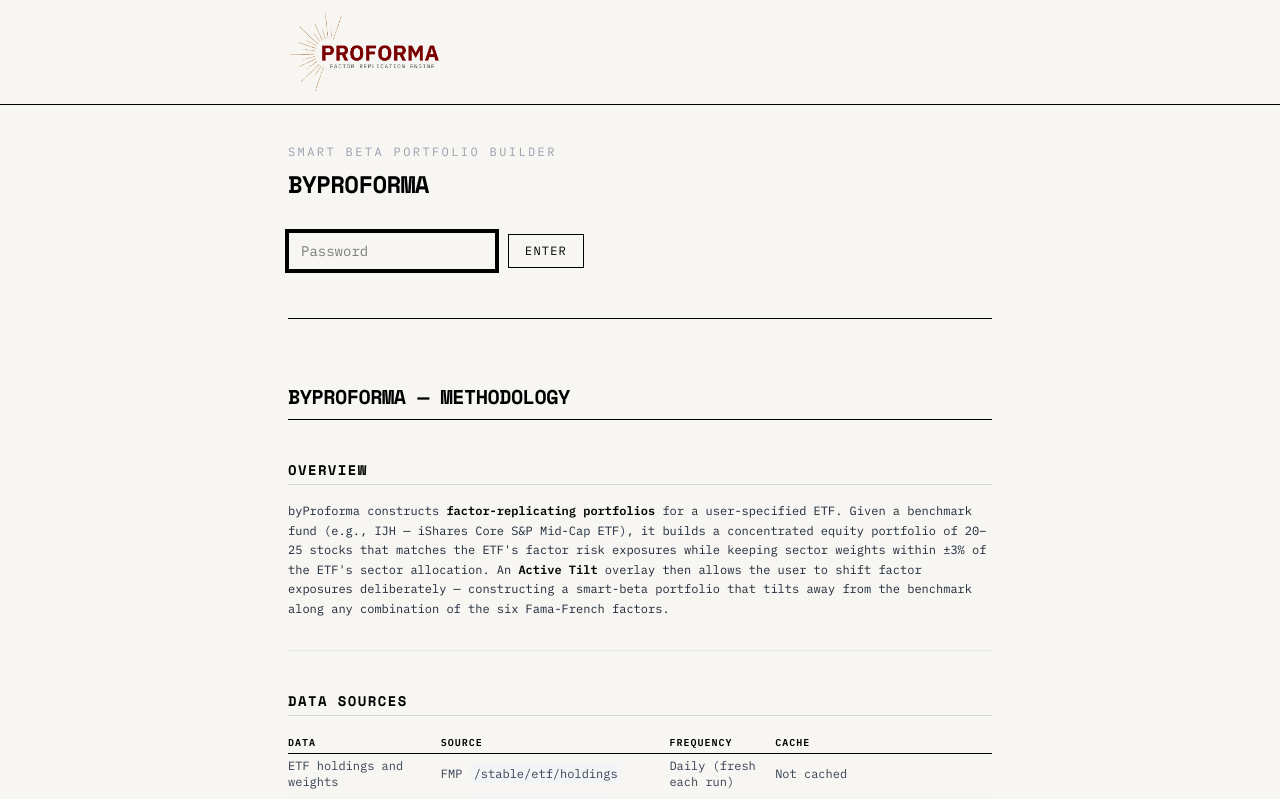
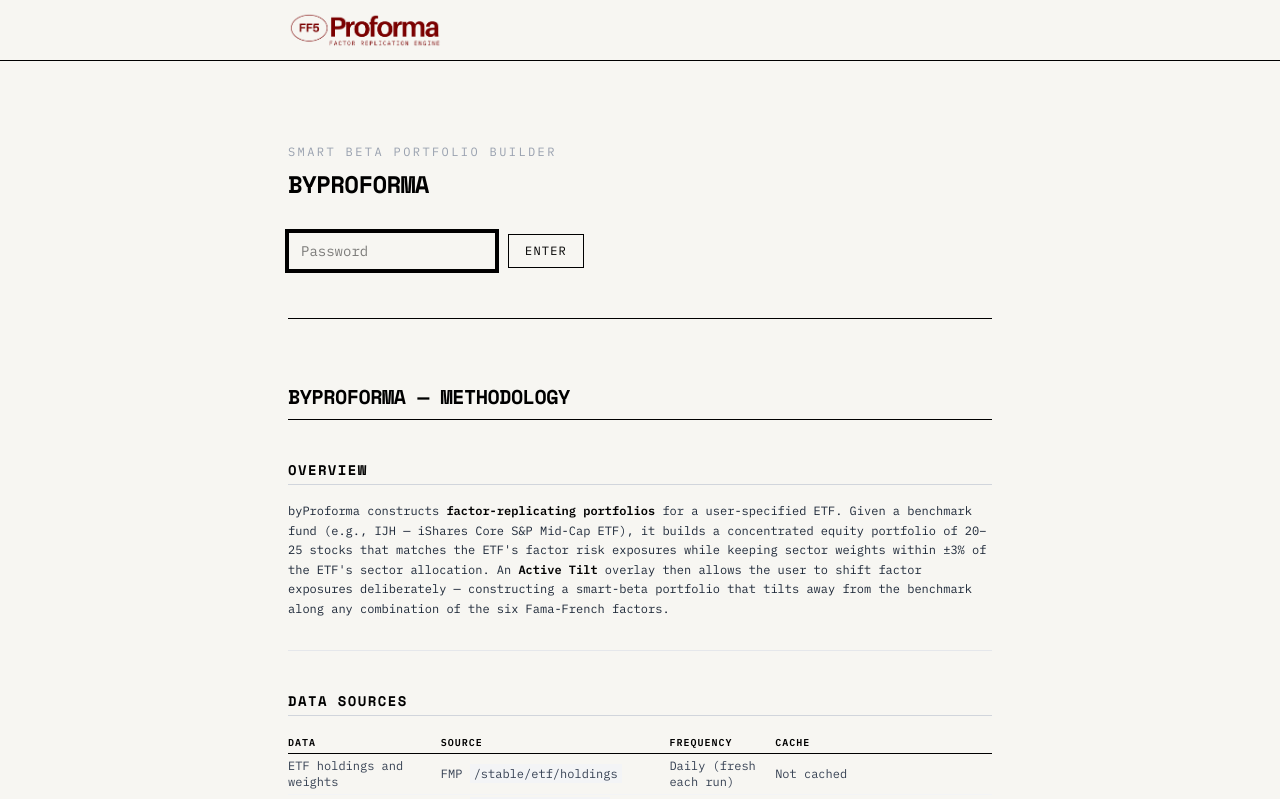
Before and after one commit to postagrarian/byproforma, a Next.js app in the folder web/: page /login in a window 1280 px wide. Shown: the top 799 px of the page. Built offline with nearby package versions, Linux system fonts and the light colour scheme.

Commit message:
Replace logo with Proforma-2 — crop to 654×153 content bounds

```diff
--- a/web/app/login/LoginClient.tsx
+++ b/web/app/login/LoginClient.tsx
@@ -33,8 +33,8 @@
           <Image
             src="/logo.png"
             alt="Proforma — Smart Beta Portfolio Builder"
-            height={40}
-            width={152}
+            height={36}
+            width={154}
             priority
             className="object-contain object-left"
           />
--- a/web/components/layout/Header.tsx
+++ b/web/components/layout/Header.tsx
@@ -6,8 +6,8 @@
       <Image
         src="/logo.png"
         alt="Proforma — Factor Replication Engine"
-        height={44}
-        width={168}
+        height={36}
+        width={154}
         className="object-contain object-left"
         priority
       />
```
Also changed, not shown: web/public/logo.png.
